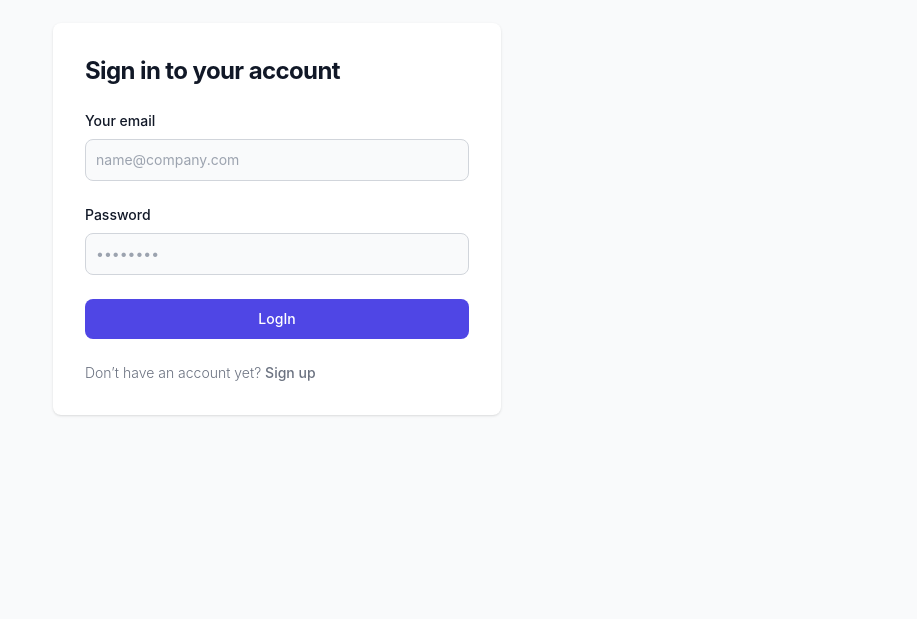
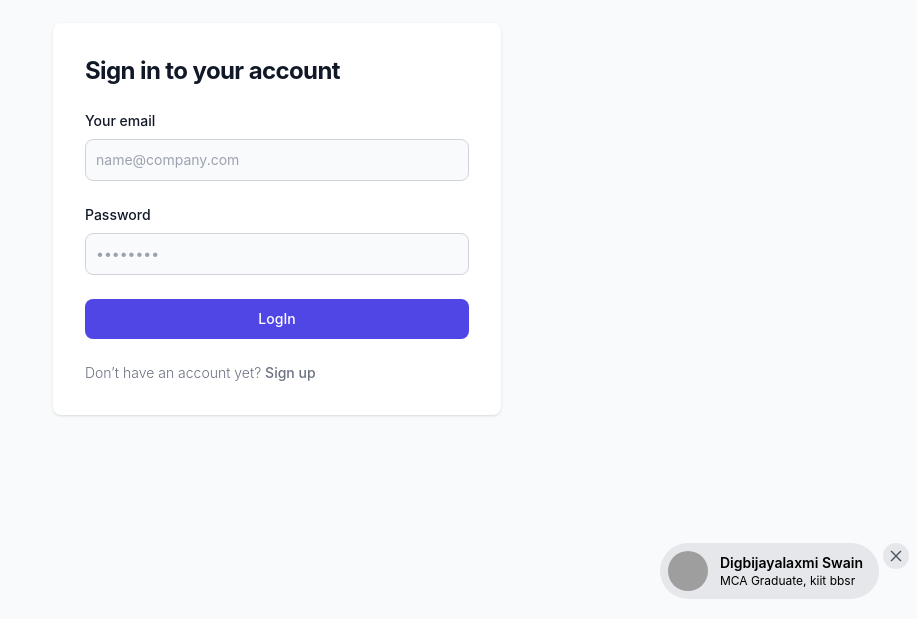
Before and after one commit to chinmaya-kumar-behera/TraficSignal, a React (Create React App) app in the folder web/: page / in a window 1280 px wide. Shown: the part 181-800 px from the top of the page, without its empty margins (363-1280 px from the left). Built offline with nearby package versions, Linux system fonts and the light colour scheme; grey boxes are pictures that could not be loaded.

Commit message:
latest changes

```diff
--- a/web/src/App.js
+++ b/web/src/App.js
@@ -4,6 +4,7 @@ import { useDispatch, useSelector } from "react-redux";
 import { setUser } from "./redux/auth/authSlice";
 import { DashBoard, Login, PageNotFound, ProjectPage, SignUp } from "./pages";
 import { Route, Routes } from "react-router-dom";
+import AbsoluteComponent from "./views/absoluteComponent/AbsoluteComponent";
 
 function App() {
   const dispatch = useDispatch();
@@ -16,6 +17,7 @@ function App() {
 
   return (
     <main>
+      <AbsoluteComponent/>
       <Routes>
         <Route path="/login" element={<Login />} />
         <Route path="/" element={user?._id ? <ProjectPage /> : <Login />} />
--- a/web/src/pages/ProjectPage.js
+++ b/web/src/pages/ProjectPage.js
@@ -28,18 +28,9 @@ import Declaration from '../views/declaration';
 import Acknowledgement from '../views/acknowledgement/Acknowledgement';
 import ReducingTrafficCongestion from '../views/reducingTrafficCongestion';
 
-const ProjectPage = () => {
+const ProjectContents = () => {
   return (
-    <React.Fragment>
-      <ScrollIndicator />
-      <Navbar />
-
-      <div className="">
-        <PageContainer>
-          <section className="flex gap-2 py-2 relative">
-            <SideBar />
-
-            <div className="px-10">
+    <div className="px-0 lg:px-10">
       <Intro id={"intro"} />
       <Certificate id={"certificate"} />
       <Declaration id={"declaration"} />
@@ -48,9 +39,7 @@ const ProjectPage = () => {
       <Abstract id={"abstract"} />
       <Introduction id={"introduction"} />
       <Trafficlight id={"traffic-lights"} />
-              <AutomaticDistanceRecognition
-                id={"automatic-distance-recognition"}
-              />
+      <AutomaticDistanceRecognition id={"automatic-distance-recognition"} />
       <SmartParking id={"smart-parking"} />
       <LawEnforcement id={"law-enfourcement"} />
       <Its id={"itms"} />
@@ -69,12 +58,31 @@ const ProjectPage = () => {
       <TransitPlanning id={"tpits"} />
       <UrbanPlanning id={"up"} />
     </div>
+  );
+}
 
-            <div className="min-w-[200px]">
+const RightSection = () => {
+  return (
+    <div className="hidden lg:block min-w-[200px]">
       <div className="bg-gray-200 h-[100px] p-3">
         hello sir i am chinmaya kumar behera
       </div>
     </div>
+  );
+}
+
+
+const ProjectPage = () => {
+  return (
+    <React.Fragment>
+      <ScrollIndicator />
+      <Navbar />
+      <div className="">
+        <PageContainer>
+          <section className="flex gap-2 py-2 relative">
+            <SideBar />
+            <ProjectContents />
+            <RightSection/>
           </section>
         </PageContainer>
       </div>
--- /dev/null
+++ b/web/src/views/absoluteComponent/AbsoluteComponent.js
@@ -0,0 +1,50 @@
+import React, { useState } from "react";
+import { RxCross2 } from "react-icons/rx";
+
+const AbsoluteComponent = () => {
+  const [author, setAuthor] = useState(true);
+  return (
+    <React.Fragment>
+      {author && (
+        <div
+          className="fixed flex justify-end bottom-5 right-2 h-fit w-[200px] cursor-pointer"
+          title="author"
+        >
+          <div className="flex gap-1">
+            <div className="backdrop-blur-md bg-gray-200 rounded-[30px] w-fit pr-2">
+              <div className="flex gap-3 items-center p-2">
+                <div className="min-h-10 w-10 min-w-10 h-10">
+                  <img
+                    src="https://letsenhance.io/static/8f5e523ee6b2479e26ecc91b9c25261e/1015f/MainAfter.jpg"
+                    alt="profile_image"
+                    className="h-full w-full object-cover object-center rounded-full"
+                  />
+                </div>
+                <div className="w-fit flex flex-col max-w-[150px]">
+                  <span className="text-sm font-semibold truncate">
+                    Digbijayalaxmi Swain
+                  </span>
+                  <span className="text-xs truncate">
+                    MCA Graduate, kiit bbsr
+                  </span>
+                </div>
+              </div>
+            </div>
+            <div className="">
+              <div className="flex justify-end">
+                <button
+                  onClick={() => setAuthor(false)}
+                  className="p-1 bg-gray-200 rounded-full"
+                >
+                  <RxCross2 className="text-lg text-gray-600" />
+                </button>
+              </div>
+            </div>
+          </div>
+        </div>
+      )}
+    </React.Fragment>
+  );
+};
+
+export default AbsoluteComponent;
--- /dev/null
+++ b/web/src/views/absoluteComponent/index.js
@@ -0,0 +1,3 @@
+import AbsoluteComponent from "./AbsoluteComponent";
+
+export default AbsoluteComponent
```
Lines whose indentation alone changed are shown as unchanged.
